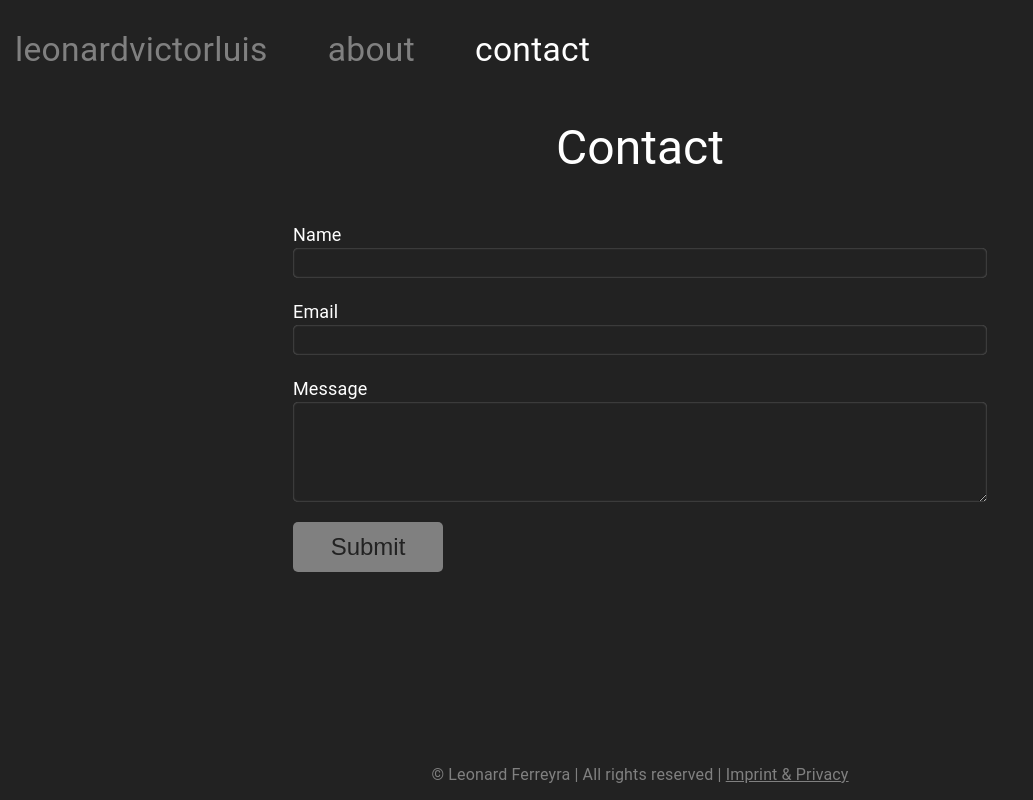
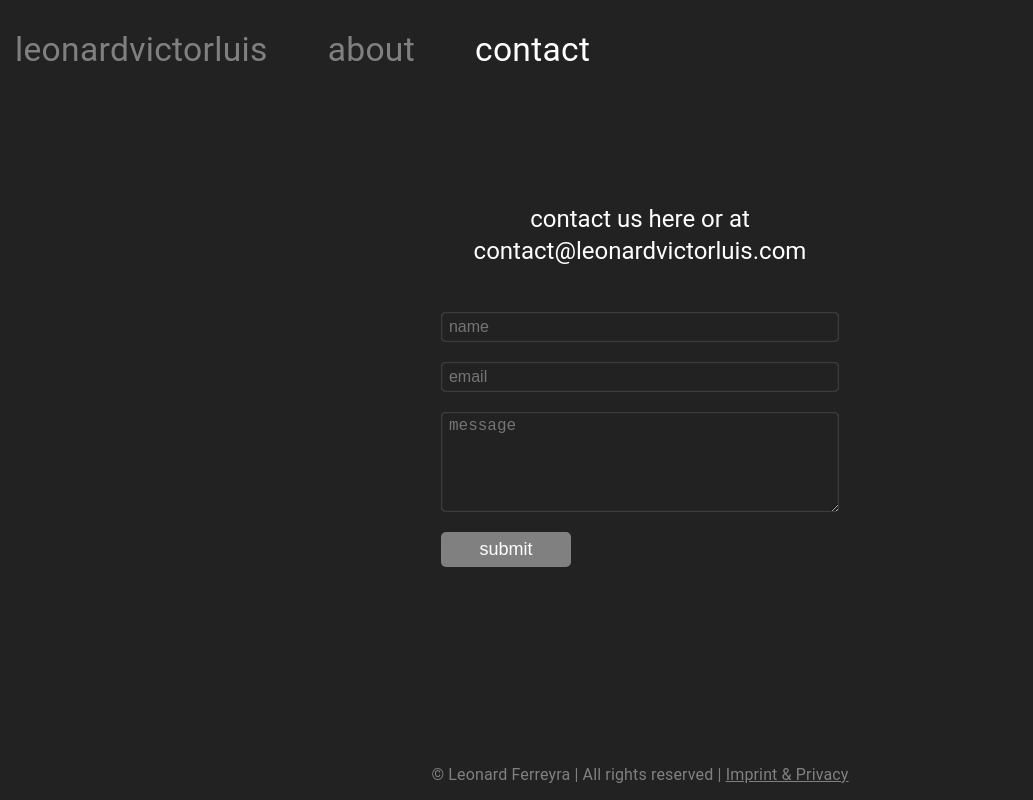
Before and after one commit to Laszlu/portfolio_project, a React (Vite) app: page / in a window 1280 px wide. Both pictures are taken after a click on the element "contact". Shown: the whole page, without its empty margins (0-1033 px from the left). Built offline with nearby package versions, Linux system fonts and the light colour scheme.

Commit message:
contact changes

```diff
--- a/src/components/contact/Contact.css
+++ b/src/components/contact/Contact.css
@@ -7,17 +7,29 @@
     color: var(--main-txt-color);
 }
 
-.contact-main > div {
+.contact-center {
+    height: fit-content;
+    width: 35%;
+    display: block;
+    position: absolute;
+    top: 50%;
+    left: 50%;
+    transform: translate(-50%, -50%);
+}
+
+.contact-center > div {
     display: flex;
     justify-content: center;
 }
 
+.contact-main > h5 {
+    margin-top: 4vh;
+    color: var(--secondary-txt-color);
+}
+
 #contact-form {
     margin-top: 20px;
-}
-
-#contact-form label {
-    font-size: large;
+    width: 100%;
 }
 
 #contact-form div {
@@ -40,6 +52,8 @@
     height: 30px;
     background-color: var(--main-bg-color);
     border: none;
+    font-size: 16px;
+    padding-left: 2%;
 }
 
 #contact-form textarea {
@@ -48,17 +62,20 @@
     border: none;
     height: 100px;
     background-color: var(--main-bg-color);
+    font-size: 16px;
+    padding-left: 2%;
+    line-height: 1.5;
 }
 
 #contact-form input[type=submit] {
     background-color: var(--secondary-txt-color);
     border-radius: 5px;
-    height: 50px;
-    width: 150px;
-    font-size: x-large;
-    color: var(--main-bg-color);
+    height: 35px;
+    width: 130px;
+    font-size: 18px;
     border: none;
     margin-right: 30px;
+    color: var(--main-txt-color);
 }
 
 #contact-form input[type=submit]:hover {
@@ -68,42 +85,36 @@
 
 @media (min-width:320px) {
     #contact-form {
-        width: 100%;
         padding: 5px;
     }
 }
 
 @media (min-width:481px) {
     #contact-form {
-        width: 100%;
         padding: 10px;
     }
 }
 
 @media (min-width:641px) {
     #contact-form {
-        width: 100%;
         padding: 15px;
     }
 }
 
 @media (min-width:961px) {
     #contact-form {
-        width: 80%;
         padding: 20px;
     }
 }
 
 @media (min-width:1025px) {
     #contact-form {
-        width: 60%;
         padding: 25px;
     }
 }
 
 @media (min-width:1281px) {
     #contact-form {
-        width: 40%;
         padding: 30px;
     }
 }
--- a/src/components/contact/Contact.tsx
+++ b/src/components/contact/Contact.tsx
@@ -4,70 +4,69 @@ import React, { FormEvent } from "react"
 import emailjs from "@emailjs/browser"
 
 function Contact() {
-  const [isSubmitting, setIsSubmitting] = React.useState(false);
-  const [stateMessage, setStateMessage] = React.useState("");
+  const [isSubmitting, setIsSubmitting] = React.useState(false)
+  const [stateMessage, setStateMessage] = React.useState("")
 
   function sendEmail(e: FormEvent<HTMLFormElement>) {
     console.log(e)
-    e.preventDefault();
-    setIsSubmitting(true);
+    e.preventDefault()
+    setIsSubmitting(true)
     emailjs
       .sendForm(
         "serv_leonardvictorluis",
         "request_protfolio",
         "#contact-form",
-        {publicKey: "0U7UwoPPlCjv2GSUi"}
+        { publicKey: "0U7UwoPPlCjv2GSUi" }
       )
       .then(
         (result) => {
           console.log(`Result: ${result.text}`)
-          setStateMessage("Request sent ✓");
-          setIsSubmitting(false);
+          setStateMessage("Request sent ✓")
+          setIsSubmitting(false)
           setTimeout(() => {
-            setStateMessage("");
-          }, 5000); // hide message after 5 seconds
+            setStateMessage("")
+          }, 5000) // hide message after 5 seconds
         },
         (error) => {
           console.log(`Error: ${error}`)
-          setStateMessage(error);
-          setIsSubmitting(false);
+          setStateMessage(error)
+          setIsSubmitting(false)
           setTimeout(() => {
-            setStateMessage("");
-          }, 5000); // hide message after 5 seconds
+            setStateMessage("")
+          }, 5000) // hide message after 5 seconds
         }
-      );
+      )
 
     // Clears the form after sending the email
     e.currentTarget.reset()
   }
 
-  return(
+  return (
     <Box className={"contact-main"}>
-      <Typography variant={"h3"}>
-        Contact
+      <Box className={"contact-center"}>
+        <Typography variant={"h5"}>
+          contact us here or at contact@leonardvictorluis.com
         </Typography>
         <Box>
           <form id={"contact-form"} onSubmit={sendEmail}>
             <div>
-            <label>Name</label>
-            <input type="text" name="user_name" />
+              <input type="text" name="user_name" placeholder={"name"} />
             </div>
             <div>
-            <label>Email</label>
-            <input type="text" name="user_email" />
+              <input type="text" name="user_email" placeholder={"email"} />
             </div>
             <div>
-            <label>Message</label>
-            <textarea name="message" />
+              <textarea name="message" placeholder={"message"} />
             </div>
             <div>
-            <input type="submit" value="Submit" disabled={isSubmitting} />
+              <input type="submit" value="submit" disabled={isSubmitting} />
               {<p>{stateMessage}</p>}
             </div>
           </form>
         </Box>
       </Box>
+    </Box>
   )
 }
 
-export default Contact;
+export default Contact
```
Also changed, not shown: notes.txt. Lines whose indentation alone changed are shown as unchanged.
